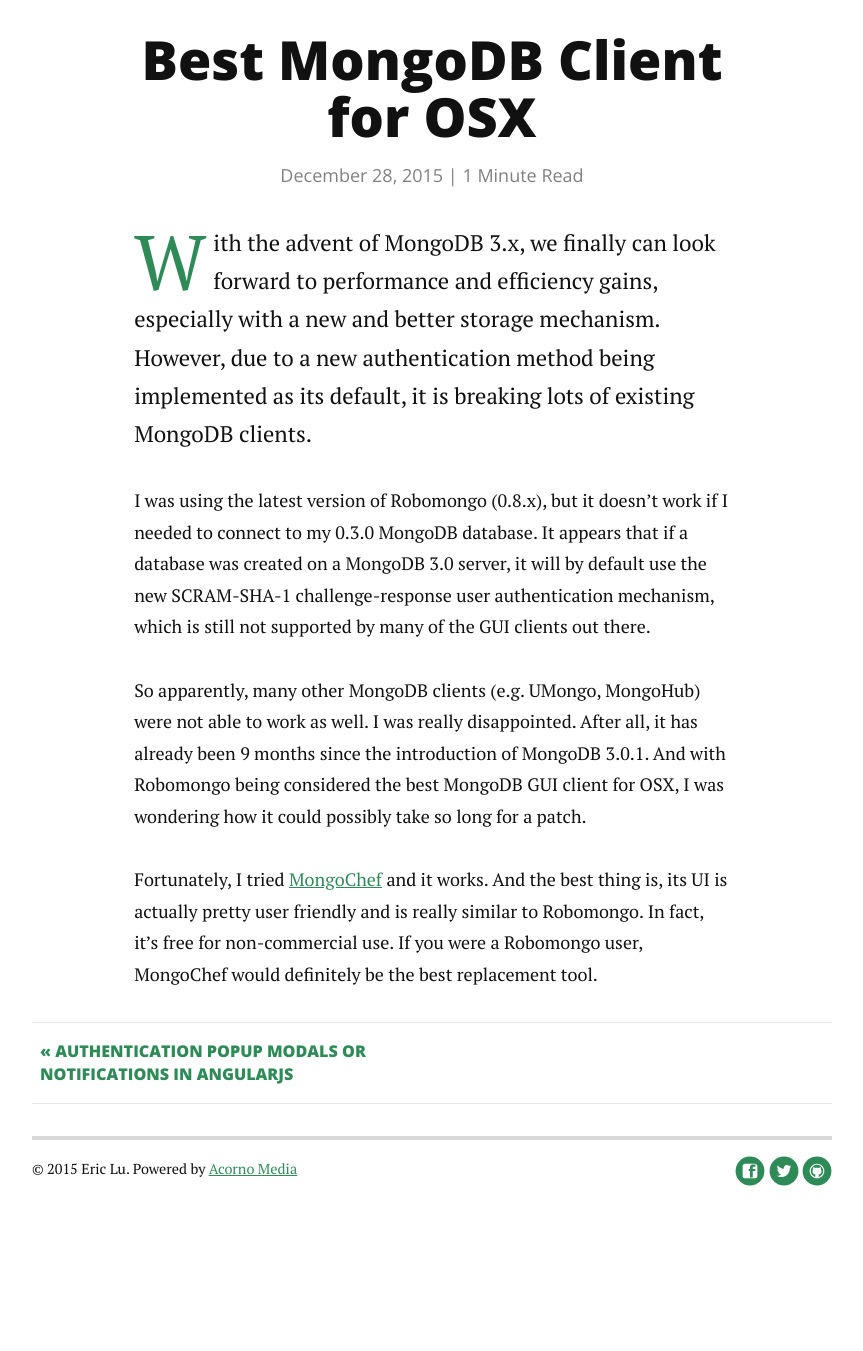
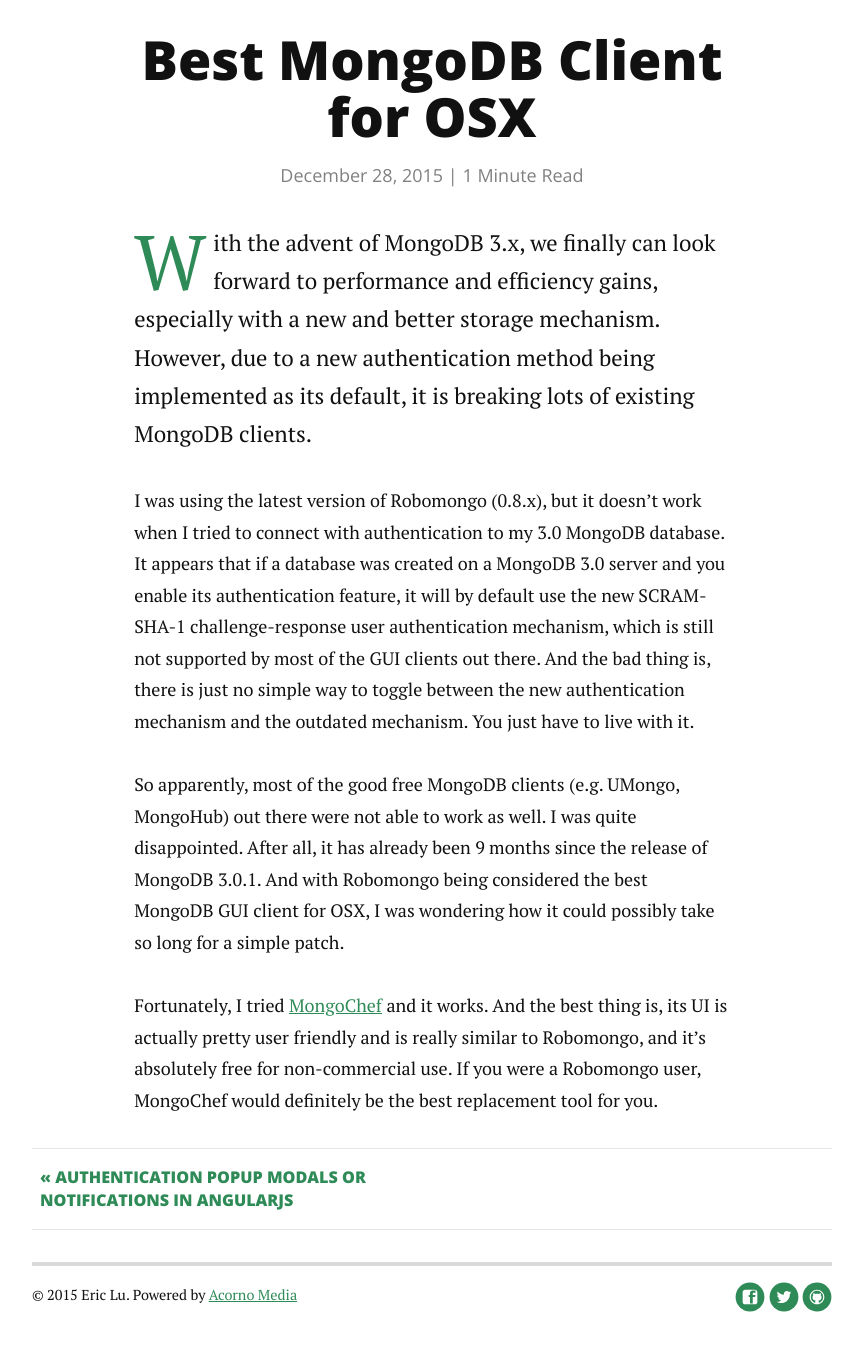
Before and after one commit to ericluwj/ericluwj.github.io, a Jekyll site: the page built from _posts/2015-12-28-best-mongodb-client-for-osx.markdown, in a window 1280 px wide and 1400 px high, scrolled down 271 px. Shown: the top 1351 px of the window, without its empty margins (208-1071 px from the left). Built offline with Jekyll 4.4.1, drawn with Linux system fonts in a browser that asks for light colours; nearby versions of some CDN libraries; Markdown is read by kramdown in place of the engine named in the settings; before the commit the page ends 1545 px from its top, so only the background shows below that.

Commit message:
Updated last post.

```diff
--- a/_posts/2015-12-28-best-mongodb-client-for-osx.markdown
+++ b/_posts/2015-12-28-best-mongodb-client-for-osx.markdown
@@ -1,14 +1,14 @@
 ---
 layout: post
 title:  "Best MongoDB Client for OSX"
-description: "I was using the latest version of Robomongo (0.8.x), but it doesn't work if I needed to connect to my 0.3.0 MongoDB database."
+description: "I was using the latest version of Robomongo (0.8.x), but it doesn't work when I tried to connect with authentication to my 3.0 MongoDB database."
 date:   2015-12-28
 ---
 
 <p class="intro"><span class="dropcap">W</span>ith the advent of MongoDB 3.x, we finally can look forward to performance and efficiency gains, especially with a new and better storage mechanism. However, due to a new authentication method being implemented as its default, it is breaking lots of existing MongoDB clients.</p>
 
-I was using the latest version of Robomongo (0.8.x), but it doesn't work if I needed to connect to my 0.3.0 MongoDB database. It appears that if a database was created on a MongoDB 3.0 server, it will by default use the new SCRAM-SHA-1 challenge-response user authentication mechanism, which is still not supported by many of the GUI clients out there.
+I was using the latest version of Robomongo (0.8.x), but it doesn't work when I tried to connect with authentication to my 3.0 MongoDB database. It appears that if a database was created on a MongoDB 3.0 server and you enable its authentication feature, it will by default use the new SCRAM-SHA-1 challenge-response user authentication mechanism, which is still not supported by most of the GUI clients out there. And the bad thing is, there is just no simple way to toggle between the new authentication mechanism and the outdated mechanism. You just have to live with it.
 
-So apparently, many other MongoDB clients (e.g. UMongo, MongoHub) were not able to work as well. I was really disappointed. After all, it has already been 9 months since the introduction of MongoDB 3.0.1. And with Robomongo being considered the best MongoDB GUI client for OSX, I was wondering how it could possibly take so long for a patch.
+So apparently, most of the good free MongoDB clients (e.g. UMongo, MongoHub) out there were not able to work as well. I was quite disappointed. After all, it has already been 9 months since the release of MongoDB 3.0.1. And with Robomongo being considered the best MongoDB GUI client for OSX, I was wondering how it could possibly take so long for a simple patch.
 
-Fortunately, I tried [MongoChef](http://3t.io/mongochef/) and it works. And the best thing is, its UI is actually pretty user friendly and is really similar to Robomongo. In fact, it's free for non-commercial use. If you were a Robomongo user, MongoChef would definitely be the best replacement tool.
+Fortunately, I tried [MongoChef](http://3t.io/mongochef/) and it works. And the best thing is, its UI is actually pretty user friendly and is really similar to Robomongo, and it's absolutely free for non-commercial use. If you were a Robomongo user, MongoChef would definitely be the best replacement tool for you.
```
